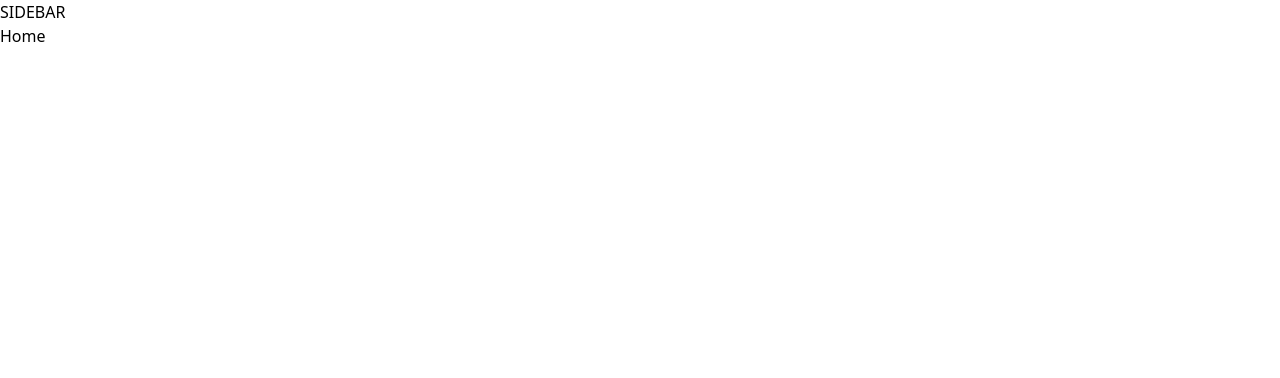
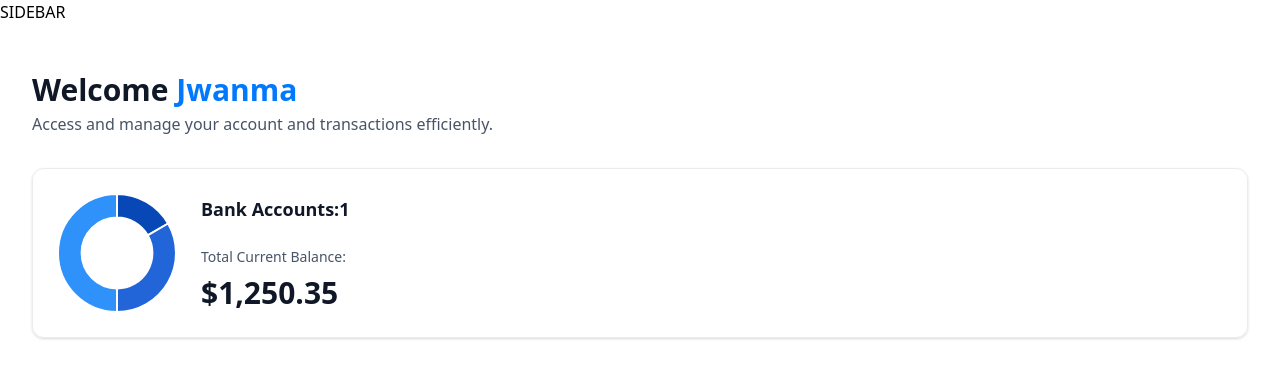
Before and after one commit to JwanCortez93/banking-app, a Next.js app: page / in a window 1280 px wide. Shown: the top 378 px of the page. Built offline with nearby package versions, Linux system fonts and the light colour scheme.

Commit message:
Doughnut Section init

```diff
--- a/package.json
+++ b/package.json
@@ -10,11 +10,15 @@
   },
   "dependencies": {
     "@radix-ui/react-slot": "^1.0.2",
+    "chart.js": "^4.4.3",
     "class-variance-authority": "^0.7.0",
     "clsx": "^2.1.1",
     "lucide-react": "^0.395.0",
     "next": "14.2.4",
+    "query-string": "^9.0.0",
     "react": "^18",
+    "react-chartjs-2": "^5.2.0",
+    "react-countup": "^6.5.3",
     "react-dom": "^18",
     "tailwind-merge": "^2.3.0",
     "tailwindcss-animate": "^1.0.7"
--- a/src/app/(auth)/sign-in/page.tsx
+++ b/src/app/(auth)/sign-in/page.tsx
@@ -1,6 +1,4 @@
-type Props = {};
-
-const SignIn = (props: Props) => {
+const SignIn = () => {
   return <div>SignIn</div>;
 };
 
--- a/src/app/(root)/page.tsx
+++ b/src/app/(root)/page.tsx
@@ -1,5 +1,29 @@
+import HeaderBox from "@/components/HeaderBox";
+import TotalBalanceBox from "@/components/TotalBalanceBox";
+
 const Home = () => {
-  return <div>Home</div>;
+  const loggedIn = { firstName: "Jwanma" };
+
+  return (
+    <section className="no-scrollbar flex w-full flex-row max-xl:max-h-screen max-xl:overflow-y-scroll">
+      <div className="no-scrollbar flex w-full flex-1 flex-col gap-8 px-5 sm:px-8 py-7 lg:py-12 xl:max-h-screen xl:overflow-y-scroll">
+        <header className="flex flex-col justify-between gap-8">
+          <HeaderBox
+            type="greeting"
+            title="Welcome"
+            user={loggedIn?.firstName || "Guest"}
+            subtext="Access and manage your account and transactions efficiently."
+          />
+
+          <TotalBalanceBox
+            accounts={[]}
+            totalBanks={1}
+            totalCurrentBalance={1250.35}
+          />
+        </header>
+      </div>
+    </section>
+  );
 };
 
 export default Home;
--- /dev/null
+++ b/src/components/AnimatedCounter.tsx
@@ -0,0 +1,13 @@
+"use client";
+
+import CountUp from "react-countup";
+
+const AnimatedCounter = ({ amount }: { amount: number }) => {
+  return (
+    <div className="w-full">
+      <CountUp duration={1} end={amount} decimals={2} prefix="$" />
+    </div>
+  );
+};
+
+export default AnimatedCounter;
--- /dev/null
+++ b/src/components/DoughnutChart.tsx
@@ -0,0 +1,36 @@
+"use client";
+
+import { Chart as ChartJS, ArcElement, Tooltip, Legend } from "chart.js";
+import { Doughnut } from "react-chartjs-2";
+
+ChartJS.register(ArcElement, Tooltip, Legend);
+
+const DoughnutChart = ({ accounts }: DoughnutChartProps) => {
+  const data = {
+    datasets: [
+      {
+        label: "Banks",
+        data: [1250, 2500, 3750],
+        backgroundColor: ["#0747b6", "#2265d8", "#2f91fa"],
+      },
+    ],
+    labels: ["Bank 1", "Bank 2", "Bank 3"],
+  };
+
+  return (
+    <Doughnut
+      data={data}
+      options={{
+        cutout: "60%",
+        animation: { duration: 1000},
+        plugins: {
+          legend: {
+            display: false,
+          },
+        },
+      }}
+    />
+  );
+};
+
+export default DoughnutChart;
--- /dev/null
+++ b/src/components/HeaderBox.tsx
@@ -0,0 +1,23 @@
+
+const HeaderBox = ({
+  type = "title",
+  title,
+  subtext,
+  user,
+}: HeaderBoxProps) => {
+  return (
+    <div className="flex flex-col gap-1">
+      <h1 className="text-2xl lg:text-3xl font-semibold text-gray-900">
+        {title}
+        {type === "greeting" && (
+          <span className="text-bankGradient">&nbsp;{user} </span>
+        )}
+      </h1>
+      <p className="text-sm lg:text-base font-normal text-gray-600">
+        {subtext}
+      </p>
+    </div>
+  );
+};
+
+export default HeaderBox;
--- /dev/null
+++ b/src/components/TotalBalanceBox.tsx
@@ -0,0 +1,31 @@
+import AnimatedCounter from "./AnimatedCounter";
+import DoughnutChart from "./DoughnutChart";
+
+const TotalBalanceBox = ({
+  accounts = [],
+  totalBanks,
+  totalCurrentBalance,
+}: TotalBalanceBoxProps) => {
+  return (
+    <section className="flex w-full items-center gap-5 rounded-xl border border-gray-200 p-4 shadow-chart sm:gap-6 sm:p-6">
+      <div className="total-balance-chart">
+        <DoughnutChart accounts={accounts} />
+      </div>
+      <div className="flex flex-col gap-6">
+        <h2 className="text-lg font-semibold text-gray-900">
+          Bank Accounts:{totalBanks}
+        </h2>
+        <div className="flex flex-col gap-2">
+          <p className="text-sm font-medium text-gray-600">
+            Total Current Balance:
+          </p>
+          <div className="text-2xl lg:text-3xl flex-1 font-semibold text-gray-900 flex justify-center items-center gap-2">
+            <AnimatedCounter amount={totalCurrentBalance} />
+          </div>
+        </div>
+      </div>
+    </section>
+  );
+};
+
+export default TotalBalanceBox;
--- /dev/null
+++ b/src/components/ui/button.tsx
@@ -0,0 +1,56 @@
+import * as React from "react"
+import { Slot } from "@radix-ui/react-slot"
+import { cva, type VariantProps } from "class-variance-authority"
+
+import { cn } from "@/lib/utils"
+
+const buttonVariants = cva(
+  "inline-flex items-center justify-center whitespace-nowrap rounded-md text-sm font-medium ring-offset-background transition-colors focus-visible:outline-none focus-visible:ring-2 focus-visible:ring-ring focus-visible:ring-offset-2 disabled:pointer-events-none disabled:opacity-50",
+  {
+    variants: {
+      variant: {
+        default: "bg-primary text-primary-foreground hover:bg-primary/90",
+        destructive:
+          "bg-destructive text-destructive-foreground hover:bg-destructive/90",
+        outline:
+          "border border-input bg-background hover:bg-accent hover:text-accent-foreground",
+        secondary:
+          "bg-secondary text-secondary-foreground hover:bg-secondary/80",
+        ghost: "hover:bg-accent hover:text-accent-foreground",
+        link: "text-primary underline-offset-4 hover:underline",
+      },
+      size: {
+        default: "h-10 px-4 py-2",
+        sm: "h-9 rounded-md px-3",
+        lg: "h-11 rounded-md px-8",
+        icon: "h-10 w-10",
+      },
+    },
+    defaultVariants: {
+      variant: "default",
+      size: "default",
+    },
+  }
+)
+
+export interface ButtonProps
+  extends React.ButtonHTMLAttributes<HTMLButtonElement>,
+    VariantProps<typeof buttonVariants> {
+  asChild?: boolean
+}
+
+const Button = React.forwardRef<HTMLButtonElement, ButtonProps>(
+  ({ className, variant, size, asChild = false, ...props }, ref) => {
+    const Comp = asChild ? Slot : "button"
+    return (
+      <Comp
+        className={cn(buttonVariants({ variant, size, className }))}
+        ref={ref}
+        {...props}
+      />
+    )
+  }
+)
+Button.displayName = "Button"
+
+export { Button, buttonVariants }
--- a/types/index.d.ts
+++ b/types/index.d.ts
@@ -202,7 +202,7 @@
   appwriteItemId?: string;
 }
 
-declare interface TotlaBalanceBoxProps {
+declare interface TotalBalanceBoxProps {
   accounts: Account[];
   totalBanks: number;
   totalCurrentBalance: number;
```
Also changed, not shown: 1 other file (tests, documents, lock files or other folders).
